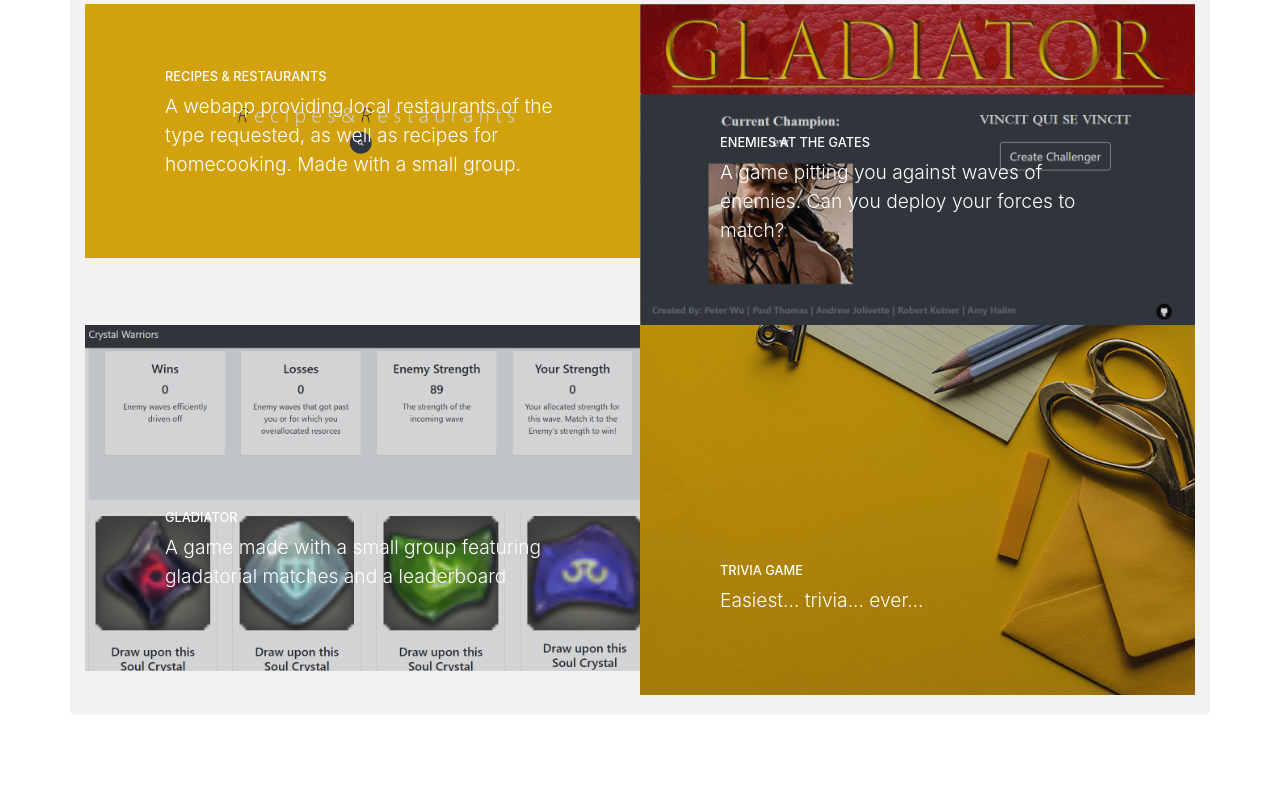
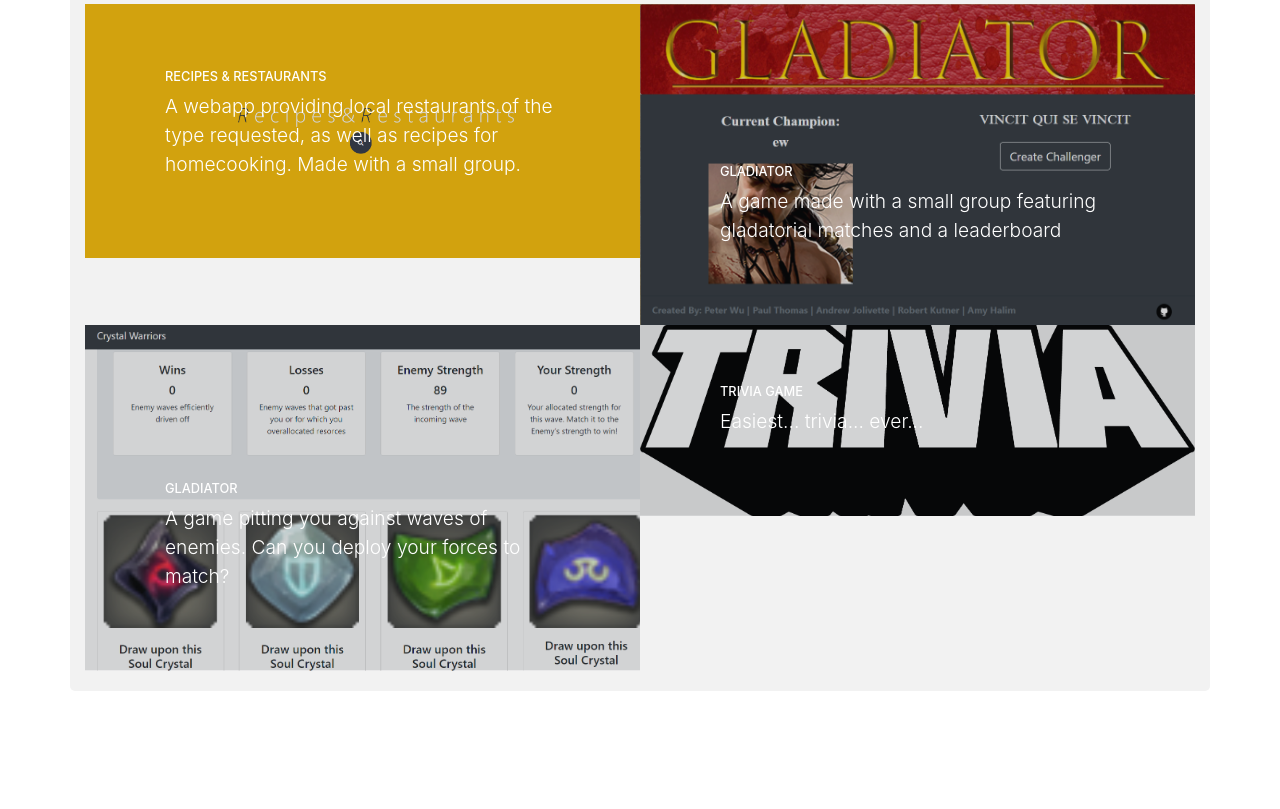
Before and after one commit to RKutner/Robert-Kutner-Portfolio, a website with bundled scripts: page index.html in a window 1280 px wide. Shown: the part 2551-3360 px from the top of the page. Built offline with nearby package versions, Linux system fonts and the light colour scheme.

Commit message:
final upload from SC

```diff
--- a/index.html
+++ b/index.html
@@ -149,17 +149,6 @@
           </a>
         </div>
         <div class="col-lg-6">
-          <a class="portfolio-item" href=" https://rkutner.github.io/Enemies-at-the-gates/">
-            <span class="caption">
-              <span class="caption-content">
-                <h2>Enemies at the Gates</h2>
-                <p class="mb-0">A game pitting you against waves of enemies. Can you deploy your forces to match?</p>
-              </span>
-            </span>
-            <img class="img-fluid" src="img/Gladiator.png" alt="Gladiator">
-          </a>
-        </div>
-        <div class="col-lg-6">
           <a class="portfolio-item" href="https://gladiator-fights.herokuapp.com/">
             <span class="caption">
               <span class="caption-content">
@@ -167,7 +156,18 @@
                 <p class="mb-0">A game made with a small group featuring gladatorial matches and a leaderboard</p>
               </span>
             </span>
-            <img class="img-fluid" src="./img/crystal_warriors.png" alt="Enemies at the Gates">
+            <img class="img-fluid" src="img/Gladiator.png" alt="Gladiator">
+          </a>
+        </div>
+        <div class="col-lg-6">
+          <a class="portfolio-item" href=" https://rkutner.github.io/Enemies-at-the-gates/">
+            <span class="caption">
+              <span class="caption-content">
+                <h2>Gladiator</h2>
+                <p class="mb-0">A game pitting you against waves of enemies. Can you deploy your forces to match?</p>
+              </span>
+            </span>
+            <img class="img-fluid" src="./img/enemies_at_the_gates.png" alt="Enemies at the Gates">
           </a>
         </div>
         <div class="col-lg-6">
@@ -178,21 +178,14 @@
                 <p class="mb-0">Easiest... trivia... ever...</p>
               </span>
             </span>
-            <img class="img-fluid" src="img/portfolio-4.jpg" alt="">
+            <img class="img-fluid" src="./img/Trivia.png" alt="">
           </a>
         </div>
       </div>
     </div>
   </section>
 
-  <!-- Call to Action
-  <section class="content-section bg-primary text-white">
-    <div class="container text-center">
-      <h2 class="mb-4">The buttons below are impossible to resist...</h2>
-      <a href="#" class="btn btn-xl btn-light mr-4">Click Me!</a>
-      <a href="#" class="btn btn-xl btn-dark">Look at Me!</a>
-    </div>
-  </section> -->
+
 
   <!-- Map -->
   <section id="contact" class="form">
@@ -236,7 +229,7 @@
           </a>
         </li>
       </ul>
-      <p class="text-muted small mb-0">Copyright &copy; Your Website 2019</p>
+      <p class="text-muted small mb-0">Copyright &copy; Rob Kutner 2020</p>
     </div>
   </footer>
 
```
Also changed, not shown: img/Trivia.png (added), img/crystal_warriors.png (deleted), img/enemies_at_the_gates.png (added).
